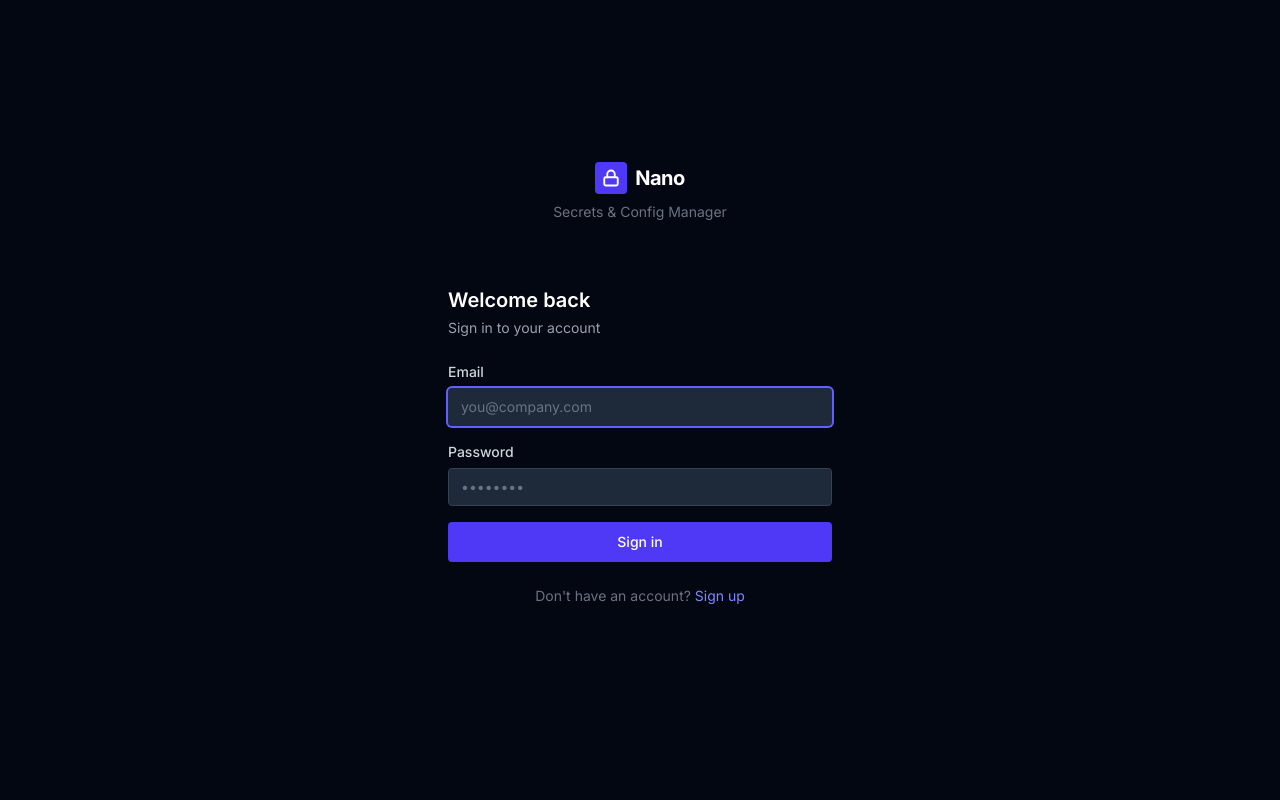
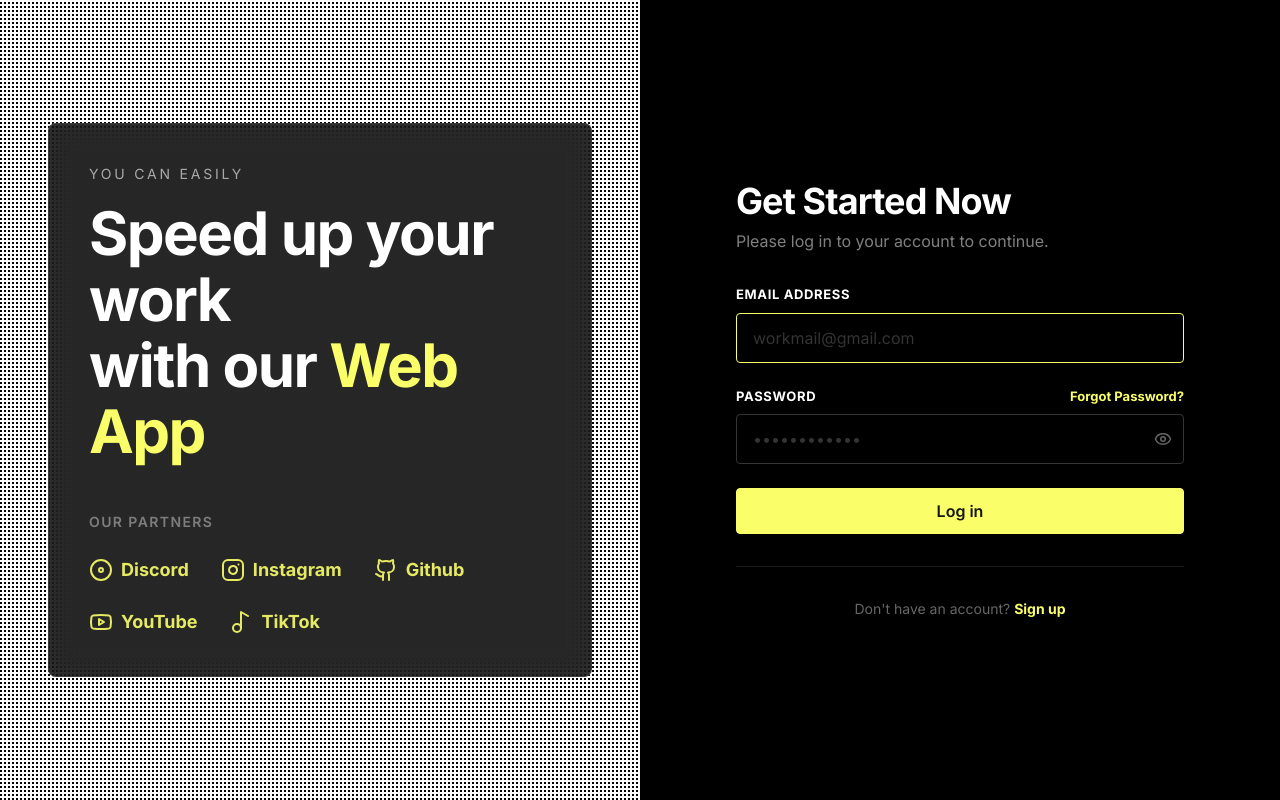
Before and after one commit to exprays/customkeys, a Next.js app in the folder frontend/: page /login in a window 1280 px wide. Built offline with nearby package versions, Linux system fonts and the light colour scheme.

Commit message:
feat: implement authentication flow with login and signup pages using Supabase

```diff
--- a/frontend/app/(auth)/layout.tsx
+++ b/frontend/app/(auth)/layout.tsx
@@ -1,25 +1,74 @@
+import { DitherShader } from "@/components/ui/dither-shader";
+import { Instagram, Youtube, Music2, Disc, Github } from "lucide-react";
+
 export default function AuthLayout({
   children,
 }: {
   children: React.ReactNode;
 }) {
   return (
-    <div className="min-h-screen flex items-center justify-center bg-gray-950 px-4">
-      <div className="w-full max-w-md">
-        {/* Logo */}
-        <div className="text-center mb-8">
-          <div className="inline-flex items-center gap-2 mb-2">
-            <div className="w-8 h-8 rounded-lg bg-indigo-600 flex items-center justify-center">
-              <svg width="18" height="18" viewBox="0 0 24 24" fill="none" stroke="white" strokeWidth="2.5" strokeLinecap="round" strokeLinejoin="round">
-                <rect x="3" y="11" width="18" height="11" rx="2" ry="2"/>
-                <path d="M7 11V7a5 5 0 0 1 10 0v4"/>
-              </svg>
+    <div className="min-h-screen flex flex-col lg:flex-row bg-black overflow-hidden font-sans">
+      {/* Left side: Visual/Background */}
+      <div className="relative hidden lg:flex lg:w-1/2 min-h-full items-center justify-center overflow-hidden">
+        <DitherShader
+          src="https://plus.unsplash.com/premium_photo-1676618539962-a492182bdae4?w=600&auto=format&fit=crop&q=60&ixlib=rb-4.1.0&ixid=M3wxMjA3fDB8MHxzZWFyY2h8NXx8c2VjdXJlfGVufDB8fDB8fHww"
+          gridSize={2}
+          ditherMode="bayer"
+          colorMode="grayscale"
+          invert={false}
+          animated={false}
+          animationSpeed={0.02}
+          primaryColor="#000000"
+          secondaryColor="#f5f5f5"
+          threshold={0.5}
+          className="absolute inset-0 z-0 h-full w-full"
+        />
+
+        {/* Overlay Content */}
+        <div className="relative z-10 w-full px-12 py-24 flex flex-col justify-center h-full">
+          <div className="bg-black/80 backdrop-blur-md p-10 border border-[rgba(65,65,65,0.8)] rounded-xl max-w-xl flex flex-col gap-12">
+            <div>
+              <p className="text-white/60 text-sm uppercase tracking-[0.2em] mb-4">You can easily</p>
+              <h1 className="text-5xl md:text-6xl font-bold text-white leading-[1.1] tracking-tight">
+                Speed up your work <br />
+                with our <span className="text-[#faff69]">Web App</span>
+              </h1>
             </div>
-            <span className="text-xl font-bold tracking-tight text-white">Nano</span>
+
+            <div>
+              <p className="text-white/40 text-sm font-semibold uppercase tracking-[0.1em] mb-6">Our partners</p>
+              <div className="flex flex-wrap items-center gap-x-8 gap-y-6 opacity-90 transition-opacity">
+                <div className="flex items-center gap-2 group">
+                  <Disc className="w-6 h-6 text-[#faff69]" />
+                  <span className="text-[#faff69] font-bold text-lg">Discord</span>
+                </div>
+                <div className="flex items-center gap-2 group">
+                  <Instagram className="w-6 h-6 text-[#faff69]" />
+                  <span className="text-[#faff69] font-bold text-lg">Instagram</span>
+                </div>
+                <div className="flex items-center gap-2 group">
+                  <Github className="w-6 h-6 text-[#faff69]" />
+                  <span className="text-[#faff69] font-bold text-lg">Github</span>
+                </div>
+                <div className="flex items-center gap-2 group">
+                  <Youtube className="w-6 h-6 text-[#faff69]" />
+                  <span className="text-[#faff69] font-bold text-lg">YouTube</span>
+                </div>
+                <div className="flex items-center gap-2 group">
+                  <Music2 className="w-6 h-6 text-[#faff69]" />
+                  <span className="text-[#faff69] font-bold text-lg">TikTok</span>
+                </div>
+              </div>
+            </div>
           </div>
-          <p className="text-sm text-gray-500">Secrets & Config Manager</p>
         </div>
-        {children}
+      </div>
+
+      {/* Right side: Auth Form */}
+      <div className="flex-1 flex flex-col items-center justify-center bg-black px-6 py-12 lg:px-24">
+        <div className="w-full max-w-md">
+          {children}
+        </div>
       </div>
     </div>
   );
--- a/frontend/app/(auth)/login/page.tsx
+++ b/frontend/app/(auth)/login/page.tsx
@@ -4,11 +4,13 @@ import { useState } from "react";
 import { useRouter } from "next/navigation";
 import Link from "next/link";
 import { createClient } from "@/lib/supabase/client";
+import { Eye, EyeOff, Chrome as Google, Apple } from "lucide-react";
 
 export default function LoginPage() {
   const router = useRouter();
   const [email, setEmail] = useState("");
   const [password, setPassword] = useState("");
+  const [showPassword, setShowPassword] = useState(false);
   const [error, setError] = useState("");
   const [loading, setLoading] = useState(false);
 
@@ -31,14 +33,16 @@ export default function LoginPage() {
   }
 
   return (
-    <div className="surface p-8">
-      <h1 className="text-xl font-semibold text-white mb-1">Welcome back</h1>
-      <p className="text-sm text-gray-400 mb-6">Sign in to your account</p>
+    <div className="w-full">
+      <div className="mb-8">
+        <h1 className="text-4xl font-bold text-white mb-2 tracking-tight">Get Started Now</h1>
+        <p className="text-white/50">Please log in to your account to continue.</p>
+      </div>
 
-      <form onSubmit={handleSubmit} className="space-y-4">
+      <form onSubmit={handleSubmit} className="space-y-6">
         <div>
-          <label className="block text-sm font-medium text-gray-300 mb-1.5">
-            Email
+          <label className="block text-[13px] font-bold text-white uppercase tracking-wider mb-2">
+            Email address
           </label>
           <input
             type="email"
@@ -46,27 +50,41 @@ export default function LoginPage() {
             onChange={(e) => setEmail(e.target.value)}
             required
             autoFocus
-            placeholder="you@company.com"
-            className="w-full px-3 py-2 bg-gray-800 border border-gray-700 rounded-lg text-white placeholder-gray-500 focus:outline-none focus:ring-2 focus:ring-indigo-500 focus:border-transparent text-sm transition"
+            placeholder="workmail@gmail.com"
+            className="w-full px-4 py-3 bg-transparent border border-[rgba(65,65,65,0.8)] rounded-[4px] text-white placeholder-white/20 focus:outline-none focus:border-[#faff69] transition-colors"
           />
         </div>
 
         <div>
-          <label className="block text-sm font-medium text-gray-300 mb-1.5">
+          <div className="flex items-center justify-between mb-2">
+            <label className="text-[13px] font-bold text-white uppercase tracking-wider">
               Password
             </label>
+            <Link href="/forgot-password" title="Forgot password logic is not implemented yet" className="text-[13px] font-bold text-[#faff69] hover:text-[#faff69]/80 transition-colors">
+              Forgot Password?
+            </Link>
+          </div>
+          <div className="relative">
             <input
-            type="password"
+              type={showPassword ? "text" : "password"}
               value={password}
               onChange={(e) => setPassword(e.target.value)}
               required
-            placeholder="••••••••"
-            className="w-full px-3 py-2 bg-gray-800 border border-gray-700 rounded-lg text-white placeholder-gray-500 focus:outline-none focus:ring-2 focus:ring-indigo-500 focus:border-transparent text-sm transition"
+              placeholder="••••••••••••"
+              className="w-full px-4 py-3 bg-transparent border border-[rgba(65,65,65,0.8)] rounded-[4px] text-white placeholder-white/20 focus:outline-none focus:border-[#faff69] transition-colors"
             />
+            <button
+              type="button"
+              onClick={() => setShowPassword(!showPassword)}
+              className="absolute right-3 top-1/2 -translate-y-1/2 text-white/40 hover:text-white/60 transition-colors"
+            >
+              {showPassword ? <EyeOff size={18} /> : <Eye size={18} />}
+            </button>
+          </div>
         </div>
 
         {error && (
-          <div className="px-3 py-2 bg-red-950 border border-red-800 rounded-lg text-red-400 text-sm">
+          <div className="px-4 py-3 bg-red-500/10 border border-red-500/50 rounded-[4px] text-red-400 text-sm">
             {error}
           </div>
         )}
@@ -74,18 +92,20 @@ export default function LoginPage() {
         <button
           type="submit"
           disabled={loading}
-          className="w-full py-2.5 px-4 bg-indigo-600 hover:bg-indigo-500 disabled:opacity-50 disabled:cursor-not-allowed text-white font-medium rounded-lg text-sm transition-colors"
+          className="w-full btn-neon"
         >
-          {loading ? "Signing in…" : "Sign in"}
+          {loading ? "Signing in…" : "Log in"}
         </button>
       </form>
 
-      <p className="text-center text-sm text-gray-500 mt-6">
+      <div className="mt-8 pt-8 border-t border-[rgba(65,65,65,0.4)] text-center">
+        <p className="text-white/40 text-sm">
           Don&apos;t have an account?{" "}
-        <Link href="/signup" className="text-indigo-400 hover:text-indigo-300 transition-colors">
+          <Link href="/signup" className="text-[#faff69] font-bold hover:underline">
             Sign up
           </Link>
         </p>
       </div>
+    </div>
   );
 }
--- a/frontend/app/(auth)/signup/page.tsx
+++ b/frontend/app/(auth)/signup/page.tsx
@@ -4,12 +4,16 @@ import { useState } from "react";
 import { useRouter } from "next/navigation";
 import Link from "next/link";
 import { createClient } from "@/lib/supabase/client";
+import { Eye, EyeOff, Mail, CheckCircle2 } from "lucide-react";
 
 export default function SignupPage() {
   const router = useRouter();
+  const [name, setName] = useState("");
   const [email, setEmail] = useState("");
   const [password, setPassword] = useState("");
   const [confirm, setConfirm] = useState("");
+  const [showPassword, setShowPassword] = useState(false);
+  const [agree, setAgree] = useState(false);
   const [error, setError] = useState("");
   const [loading, setLoading] = useState(false);
   const [done, setDone] = useState(false);
@@ -26,13 +30,20 @@ export default function SignupPage() {
       setError("Password must be at least 8 characters");
       return;
     }
+    if (!agree) {
+      setError("You must agree to the Terms & Privacy");
+      return;
+    }
 
     setLoading(true);
     const supabase = createClient();
     const { data, error } = await supabase.auth.signUp({
       email,
       password,
-      options: { emailRedirectTo: `${window.location.origin}/dashboard` },
+      options: {
+        emailRedirectTo: `${window.location.origin}/dashboard`,
+        data: { full_name: name }
+      },
     });
 
     if (error) {
@@ -52,17 +63,16 @@ export default function SignupPage() {
 
   if (done) {
     return (
-      <div className="surface p-8 text-center">
-        <div className="w-12 h-12 rounded-full bg-green-950 border border-green-800 flex items-center justify-center mx-auto mb-4">
-          <svg width="20" height="20" viewBox="0 0 24 24" fill="none" stroke="#4ade80" strokeWidth="2.5" strokeLinecap="round" strokeLinejoin="round">
-            <polyline points="20 6 9 17 4 12"/>
-          </svg>
+      <div className="w-full text-center">
+        <div className="w-16 h-16 rounded-full bg-[#faff69]/10 border border-[#faff69]/30 flex items-center justify-center mx-auto mb-6">
+          <Mail className="w-8 h-8 text-[#faff69]" />
         </div>
-        <h2 className="text-lg font-semibold text-white mb-2">Check your email</h2>
-        <p className="text-sm text-gray-400">
-          We sent a confirmation link to <strong className="text-gray-200">{email}</strong>. Click it to activate your account.
+        <h1 className="text-3xl font-bold text-white mb-4 tracking-tight">Check your email</h1>
+        <p className="text-white/50 mb-8 leading-relaxed">
+          We sent a confirmation link to <strong className="text-white">{email}</strong>.<br />
+          Click it to activate your account and start managing your secrets.
         </p>
-        <Link href="/login" className="mt-6 inline-block text-sm text-indigo-400 hover:text-indigo-300 transition-colors">
+        <Link href="/login" className="btn-neon inline-block w-full">
           Back to sign in
         </Link>
       </div>
@@ -70,50 +80,94 @@ export default function SignupPage() {
   }
 
   return (
-    <div className="surface p-8">
-      <h1 className="text-xl font-semibold text-white mb-1">Create your account</h1>
-      <p className="text-sm text-gray-400 mb-6">Free forever, no credit card required</p>
+    <div className="w-full">
+      <div className="mb-8">
+        <h1 className="text-4xl font-bold text-white mb-2 tracking-tight">Create Account</h1>
+        <p className="text-white/50">Free forever, no credit card required.</p>
+      </div>
 
-      <form onSubmit={handleSubmit} className="space-y-4">
+      <form onSubmit={handleSubmit} className="space-y-5">
         <div>
-          <label className="block text-sm font-medium text-gray-300 mb-1.5">Email</label>
+          <label className="block text-[13px] font-bold text-white uppercase tracking-wider mb-2">
+            Name
+          </label>
+          <input
+            type="text"
+            value={name}
+            onChange={(e) => setName(e.target.value)}
+            required
+            autoFocus
+            placeholder="Enter your name..."
+            className="w-full px-4 py-3 bg-transparent border border-[rgba(65,65,65,0.8)] rounded-[4px] text-white placeholder-white/20 focus:outline-none focus:border-[#faff69] transition-colors"
+          />
+        </div>
+
+        <div>
+          <label className="block text-[13px] font-bold text-white uppercase tracking-wider mb-2">
+            Email address
+          </label>
           <input
             type="email"
             value={email}
             onChange={(e) => setEmail(e.target.value)}
             required
-            autoFocus
-            placeholder="you@company.com"
-            className="w-full px-3 py-2 bg-gray-800 border border-gray-700 rounded-lg text-white placeholder-gray-500 focus:outline-none focus:ring-2 focus:ring-indigo-500 focus:border-transparent text-sm transition"
+            placeholder="workmail@gmail.com"
+            className="w-full px-4 py-3 bg-transparent border border-[rgba(65,65,65,0.8)] rounded-[4px] text-white placeholder-white/20 focus:outline-none focus:border-[#faff69] transition-colors"
           />
         </div>
 
+        <div className="grid grid-cols-1 md:grid-cols-2 gap-4">
           <div>
-          <label className="block text-sm font-medium text-gray-300 mb-1.5">Password</label>
+            <label className="block text-[13px] font-bold text-white uppercase tracking-wider mb-2">
+              Password
+            </label>
+            <div className="relative">
               <input
-            type="password"
+                type={showPassword ? "text" : "password"}
                 value={password}
                 onChange={(e) => setPassword(e.target.value)}
                 required
-            placeholder="Min 8 characters"
-            className="w-full px-3 py-2 bg-gray-800 border border-gray-700 rounded-lg text-white placeholder-gray-500 focus:outline-none focus:ring-2 focus:ring-indigo-500 focus:border-transparent text-sm transition"
+                placeholder="Min 8 chars"
+                className="w-full px-4 py-3 bg-transparent border border-[rgba(65,65,65,0.8)] rounded-[4px] text-white placeholder-white/20 focus:outline-none focus:border-[#faff69] transition-colors"
               />
+              <button
+                type="button"
+                onClick={() => setShowPassword(!showPassword)}
+                className="absolute right-3 top-1/2 -translate-y-1/2 text-white/40 hover:text-white/60 transition-colors"
+              >
+                {showPassword ? <EyeOff size={16} /> : <Eye size={16} />}
+              </button>
             </div>
-
+          </div>
           <div>
-          <label className="block text-sm font-medium text-gray-300 mb-1.5">Confirm password</label>
+            <label className="block text-[13px] font-bold text-white uppercase tracking-wider mb-2">
+              Confirm
+            </label>
             <input
               type="password"
               value={confirm}
               onChange={(e) => setConfirm(e.target.value)}
               required
               placeholder="••••••••"
-            className="w-full px-3 py-2 bg-gray-800 border border-gray-700 rounded-lg text-white placeholder-gray-500 focus:outline-none focus:ring-2 focus:ring-indigo-500 focus:border-transparent text-sm transition"
+              className="w-full px-4 py-3 bg-transparent border border-[rgba(65,65,65,0.8)] rounded-[4px] text-white placeholder-white/20 focus:outline-none focus:border-[#faff69] transition-colors"
             />
+          </div>
+        </div>
+
+        <div className="flex items-center gap-3">
+          <div
+            onClick={() => setAgree(!agree)}
+            className={`w-5 h-5 rounded-[4px] border border-[rgba(65,65,65,0.8)] flex items-center justify-center cursor-pointer transition-colors ${agree ? 'bg-[#faff69] border-[#faff69]' : 'bg-transparent'}`}
+          >
+            {agree && <CheckCircle2 size={14} className="text-black" />}
+          </div>
+          <span className="text-sm text-white/60">
+            I agree to the <Link href="/terms" className="text-white hover:underline">Terms</Link> & <Link href="/privacy" className="text-white hover:underline">Privacy</Link>
+          </span>
         </div>
 
         {error && (
-          <div className="px-3 py-2 bg-red-950 border border-red-800 rounded-lg text-red-400 text-sm">
+          <div className="px-4 py-3 bg-red-500/10 border border-red-500/50 rounded-[4px] text-red-400 text-sm">
             {error}
           </div>
         )}
@@ -121,18 +175,20 @@ export default function SignupPage() {
         <button
           type="submit"
           disabled={loading}
-          className="w-full py-2.5 px-4 bg-indigo-600 hover:bg-indigo-500 disabled:opacity-50 disabled:cursor-not-allowed text-white font-medium rounded-lg text-sm transition-colors"
+          className="w-full btn-neon"
         >
           {loading ? "Creating account…" : "Create account"}
         </button>
       </form>
 
-      <p className="text-center text-sm text-gray-500 mt-6">
+      <div className="mt-8 text-center">
+        <p className="text-white/40 text-sm">
           Already have an account?{" "}
-        <Link href="/login" className="text-indigo-400 hover:text-indigo-300 transition-colors">
-          Sign in
+          <Link href="/login" className="text-[#faff69] font-bold hover:underline">
+            Log in
           </Link>
         </p>
       </div>
+    </div>
   );
 }
--- a/frontend/components/bento-grid/online-animation.tsx
+++ b/frontend/components/bento-grid/online-animation.tsx
@@ -5,7 +5,7 @@ export default function OnlineAnimation({ className }: { className?: string }) {
     <div className={cn("relative w-full h-full overflow-hidden", className)}>
       <div className="absolute top-6 left-6 overflow-hidden rounded-full px-2 py-1 shadow-sm">
         <img
-          src="/online-gradient.png"
+          src="https://images.unsplash.com/photo-1506905925346-21bda4d32df4?w=800&q=80"
           alt="Online"
           className="absolute inset-0 z-1 w-full h-full object-cover"
         />
```
Lines whose indentation alone changed are shown as unchanged.
